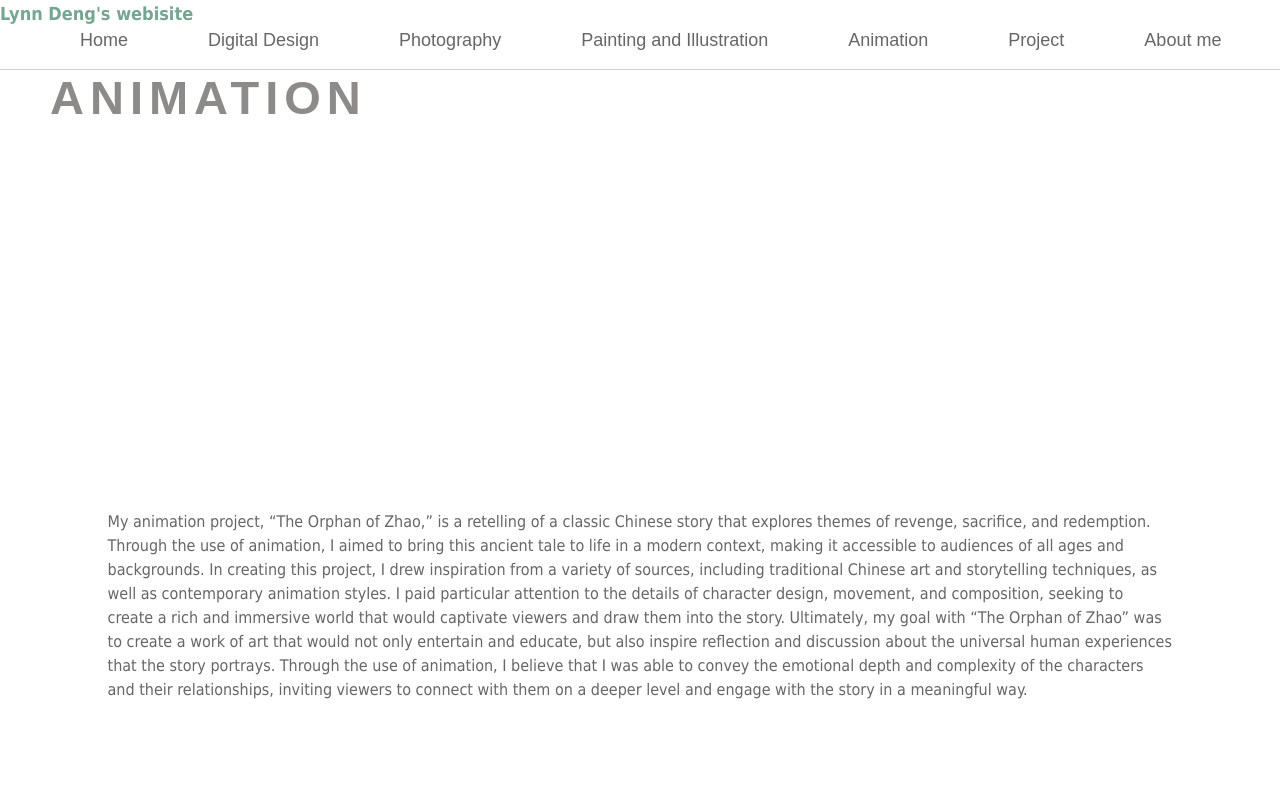
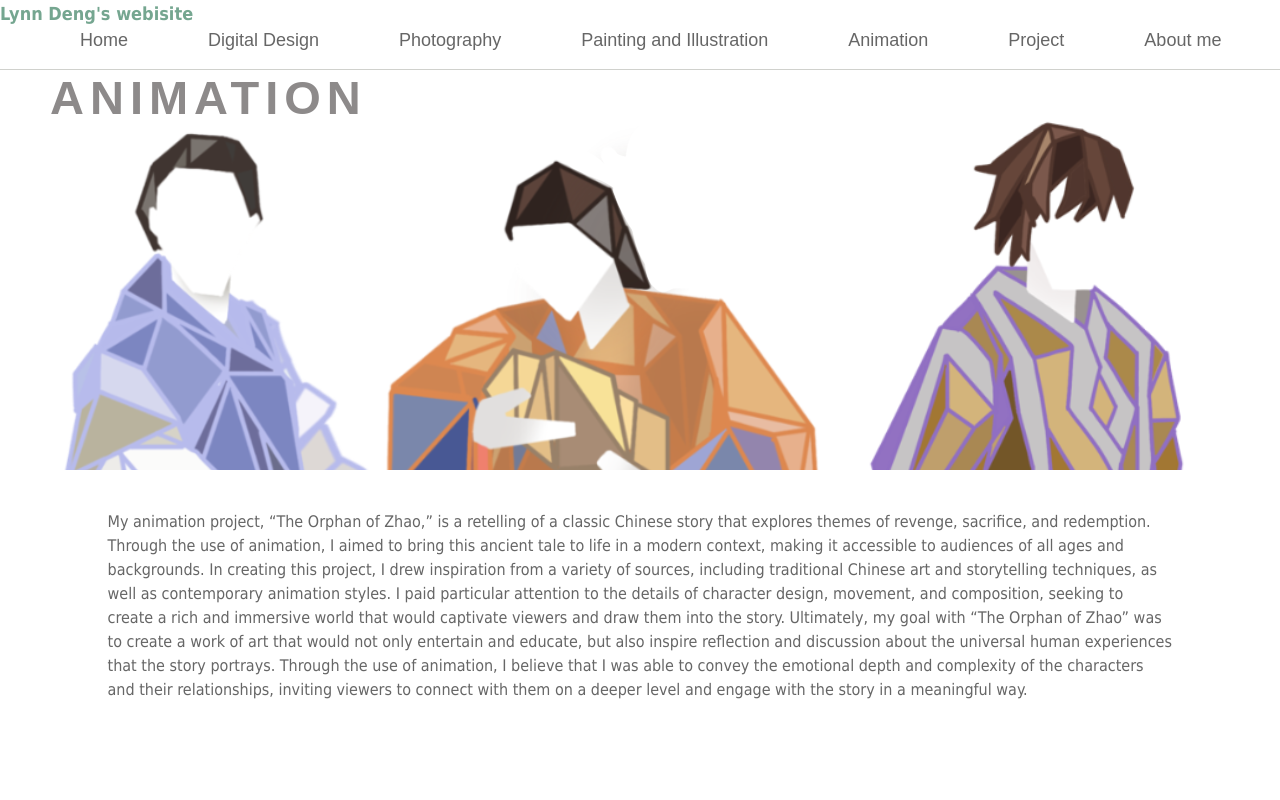
Before and after one commit to lynnDengz/lynndeng.githun.io, a plain HTML site: page animation.html in a window 1280 px wide. Shown: the top 800 px of the page. Drawn offline with Linux system fonts and the light colour scheme; files whose address does not match are found by name.

Commit message:
Update animation.css
Signed-off-by: lynnDengz <137074128+lynnDengz@users.noreply.github.com>

```diff
--- a/animation.css
+++ b/animation.css
@@ -24,7 +24,7 @@
     width: 100%;
     height: 400px;
     background-color: antiquewhite;
-    background: url(../作品集/animation/animation_banner.png);
+    background: url(animation/animation_banner.png);
     margin-bottom: 40px;
     /* 图是糊的注意更换 */
 }
```
